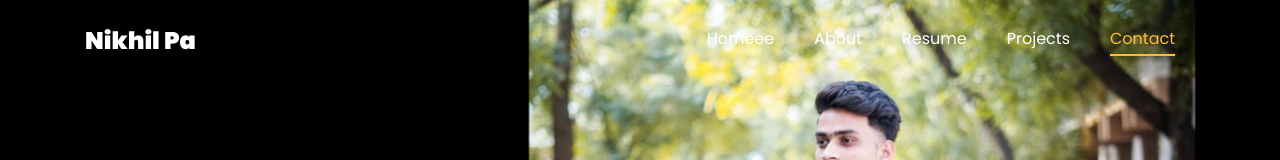
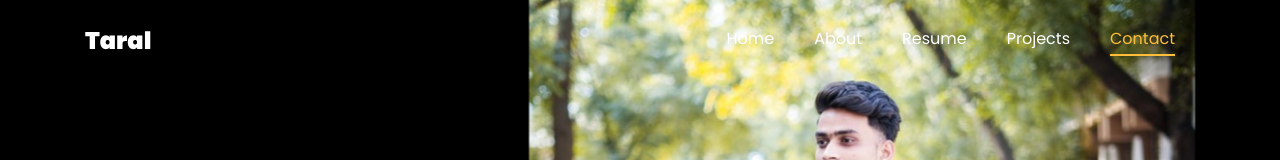
Before and after one commit to nikhi128/portfolio, a plain HTML site: page index.html in a window 1280 px wide. Shown: the top 160 px of the page. Drawn offline with Linux system fonts and the light colour scheme; files whose address does not match are found by name.

Commit message:
my nam e changed

```diff
--- a/index.html
+++ b/index.html
@@ -119,14 +119,14 @@
 
     <nav class="navbar navbar-expand-lg navbar-dark ftco_navbar ftco-navbar-light site-navbar-target" id="ftco-navbar">
 	    <div class="container">
-	      <a class="navbar-brand" href="index.html"> Nikhil Pa</a>
+	      <a class="navbar-brand" href="index.html"> Taral</a>
 	      <button class="navbar-toggler js-fh5co-nav-toggle fh5co-nav-toggle" type="button" data-toggle="collapse" data-target="#ftco-nav" aria-controls="ftco-nav" aria-expanded="false" aria-label="Toggle navigation">
 	        <span class="oi oi-menu"></span> Menu
 	      </button>
 
 	      <div class="collapse navbar-collapse" id="ftco-nav">
 	        <ul class="navbar-nav nav ml-auto">
-	          <li class="nav-item"><a href="#home-section" class="nav-link"><span>Homeee</span></a></li>
+	          <li class="nav-item"><a href="#home-section" class="nav-link"><span>Home</span></a></li>
 	          <li class="nav-item"><a href="#about-section" class="nav-link"><span>About</span></a></li>
 	          <li class="nav-item"><a href="#resume-section" class="nav-link"><span>Resume</span></a></li>
 	          <li class="nav-item"><a href="#project-section" class="nav-link"><span>Projects</span></a></li>
```
